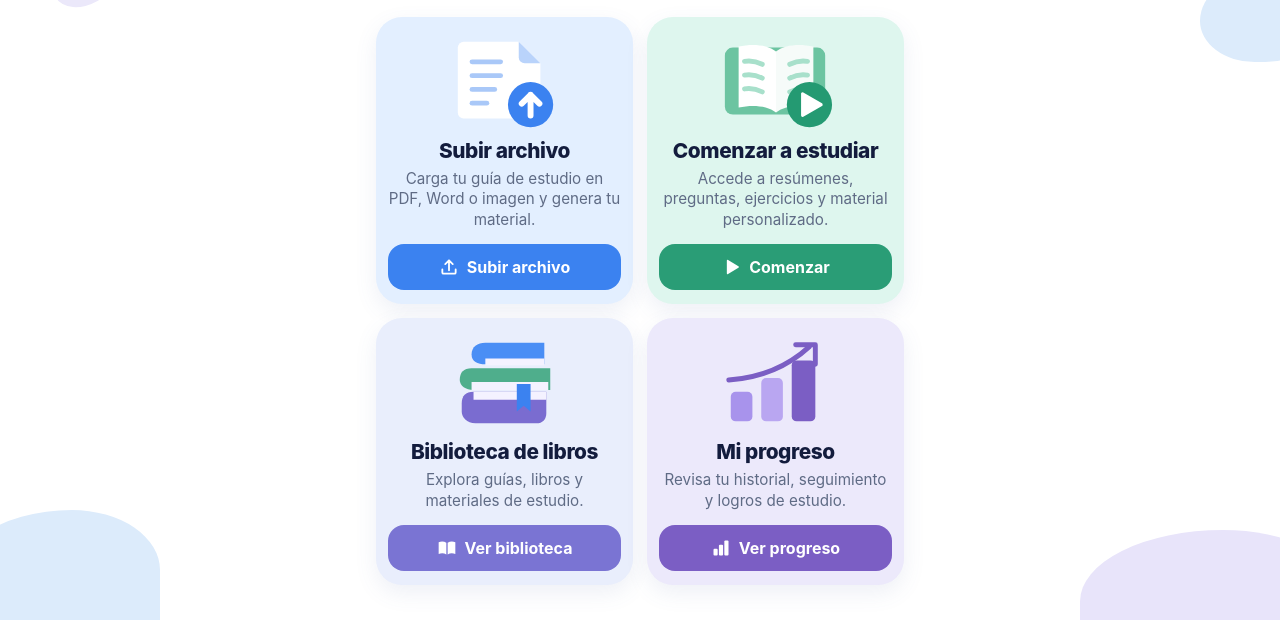
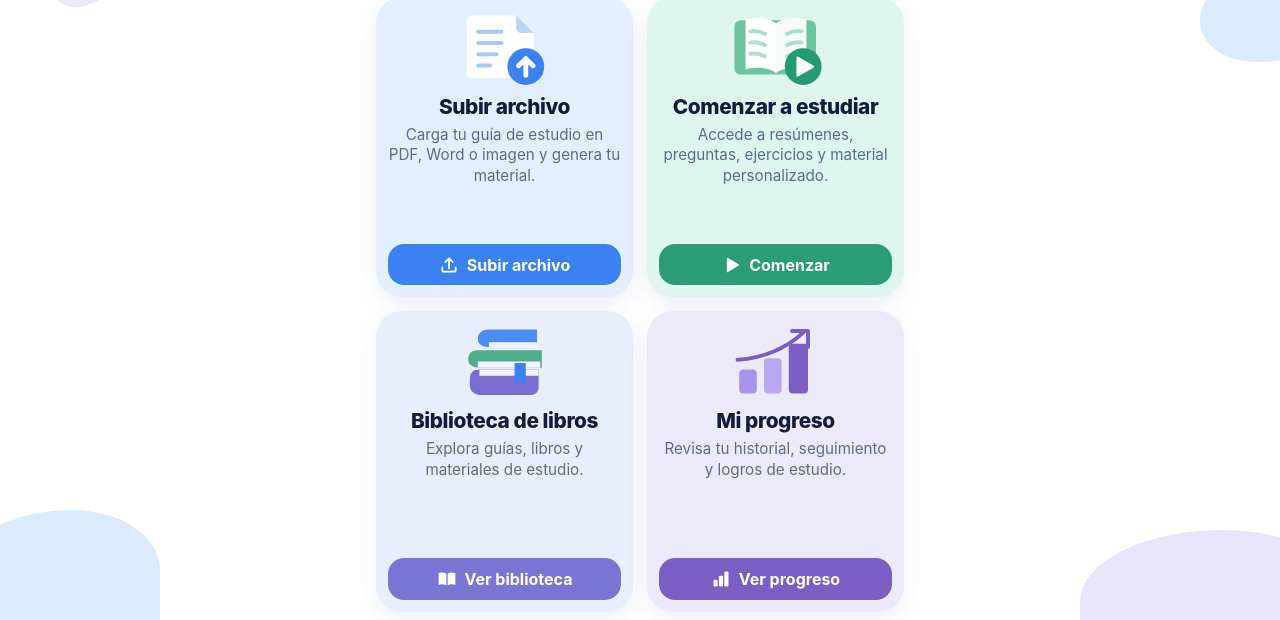
Before and after one commit to jorgehuaiquifilpichun-oss/estudia-mas, a plain HTML site: page index.html in a window 1280 px wide. Shown: the part 180-800 px from the top of the page. Drawn offline with Linux system fonts and the light colour scheme.

Commit message:
Add files via upload

```diff
--- a/index.html
+++ b/index.html
@@ -99,6 +99,39 @@
   .tarjeta-prov h2 { margin: 0 0 12px; font-size: 1.6rem; font-weight: 800; letter-spacing: -0.02em; }
   .etiqueta { display: inline-block; padding: 6px 12px; border-radius: 999px; background: #fff; color: var(--texto); font-weight: 700; font-size: .85rem; }
   .tarjeta-prov p { margin: 14px auto 0; max-width: 34ch; color: var(--texto-suave); line-height: 1.45; }
+
+  /* Portada fija; las secciones internas conservan su desplazamiento normal. */
+  html:has(#inicio.activa), body:has(#inicio.activa) {
+    height: 100%;
+    overflow: hidden;
+    overscroll-behavior: none;
+  }
+  body:has(#inicio.activa) .pagina {
+    height: 100dvh;
+    overflow: hidden;
+    padding-top: max(8px, env(safe-area-inset-top, 0px));
+    padding-bottom: max(8px, env(safe-area-inset-bottom, 0px));
+  }
+  #inicio.activa {
+    height: 100%;
+    display: flex;
+    flex-direction: column;
+    min-height: 0;
+  }
+  #inicio .marca { flex: 0 0 auto; padding-bottom: clamp(4px, 2vh, 22px); }
+  #inicio .accesos { flex: 1; min-height: 0; grid-template-rows: repeat(2, minmax(0, 1fr)); }
+  #inicio .acceso { min-height: 0; padding: clamp(5px, 1.5vh, 16px) 12px; }
+  #inicio .acceso svg.icono { height: clamp(35px, 10vh, 100px); flex-shrink: 1; min-height: 0; }
+  #inicio .acceso p { margin-bottom: clamp(3px, 1vh, 14px); }
+  #inicio .boton { min-height: clamp(34px, 5.2vh, 46px); flex-shrink: 0; }
+  @media (max-height: 680px) {
+    #inicio .marca svg { width: 52px; }
+    #inicio .marca h1 { font-size: 1.9rem; }
+    #inicio .marca p { margin-top: 3px; font-size: .85rem; }
+    #inicio .accesos { gap: 8px; }
+    #inicio .acceso h2 { font-size: .95rem; }
+    #inicio .acceso p { font-size: .72rem; line-height: 1.2; }
+  }
 
   @media (prefers-reduced-motion: reduce) {
     .boton { transition: none; }
```
